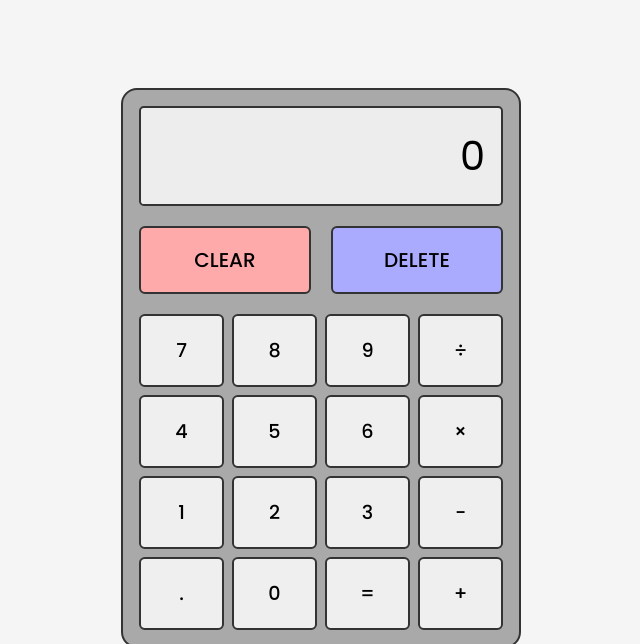
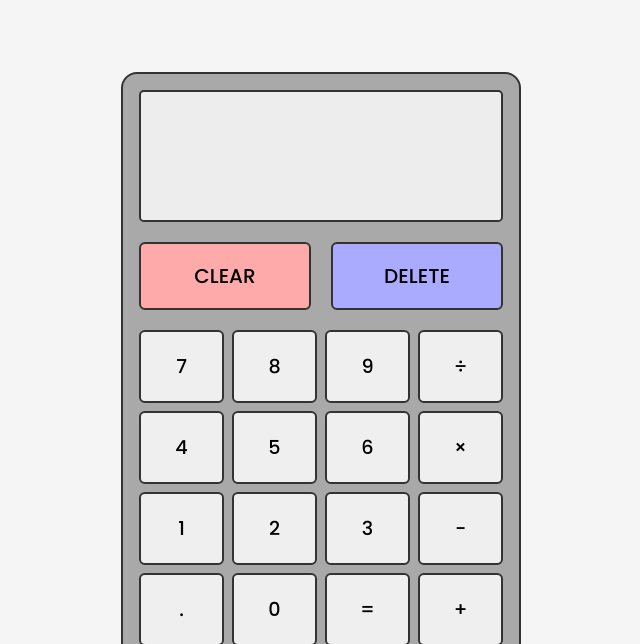
Before and after one commit to isikmert1/calculator, a plain HTML site: page index.html in a window 1280 px wide. Both pictures are taken after a click on the button "DELETE". Shown: the top 644 px of the page, without its empty margins (319-959 px from the left). Drawn offline with Linux system fonts and the light colour scheme.

Commit message:
improved calculator operation functionality and fixed minor visual bugs

```diff
--- a/script.js
+++ b/script.js
@@ -13,6 +13,7 @@ let equalBtn = document.getElementById("equalBtn");
 
 clearBtn.addEventListener("click", () => {clearScreen()});
 equalBtn.addEventListener("click", () => {evaluate()});
+deleteBtn.addEventListener("click", () => {deleteNumber()});
 
 operationNums.forEach(button => {
     button.addEventListener("click", () => {
@@ -31,6 +32,10 @@ function appendNumber(num) {
         resetScreen();
     }
     displayResult.textContent += num;
+};
+
+function deleteNumber() {
+    displayResult.textContent = displayResult.textContent.toString().slice(0,-1);
 };
 
 function setOperation(operator) {
@@ -61,7 +66,7 @@ function evaluate () {
     }
     secondOperand = displayResult.textContent;
     displayHistory.textContent = `${firstOperand} ${currentOperation} ${secondOperand} =`;
-    displayResult.textContent = operate(currentOperation, firstOperand, secondOperand);
+    displayResult.textContent = Math.round(operate(currentOperation, firstOperand, secondOperand) * 1000) / 1000;
     currentOperation = null;
 };
 
--- a/styles.css
+++ b/styles.css
@@ -113,17 +113,20 @@ body {
     border-radius: 0.3em;
     width: 100%;
     padding: 1em;
+    word-wrap: break-word;
+    word-break: break-all;
 }
 
 .display-history {
     text-align: right;
     font-size: 1.2em;
-    letter-spacing: -0.04em;
+    min-height: 2rem;
 }
 
 .display-result {
     text-align: right;
     font-size: 2.5em;
+    min-height: 4rem;
 }
 
 .action-buttons {
```
